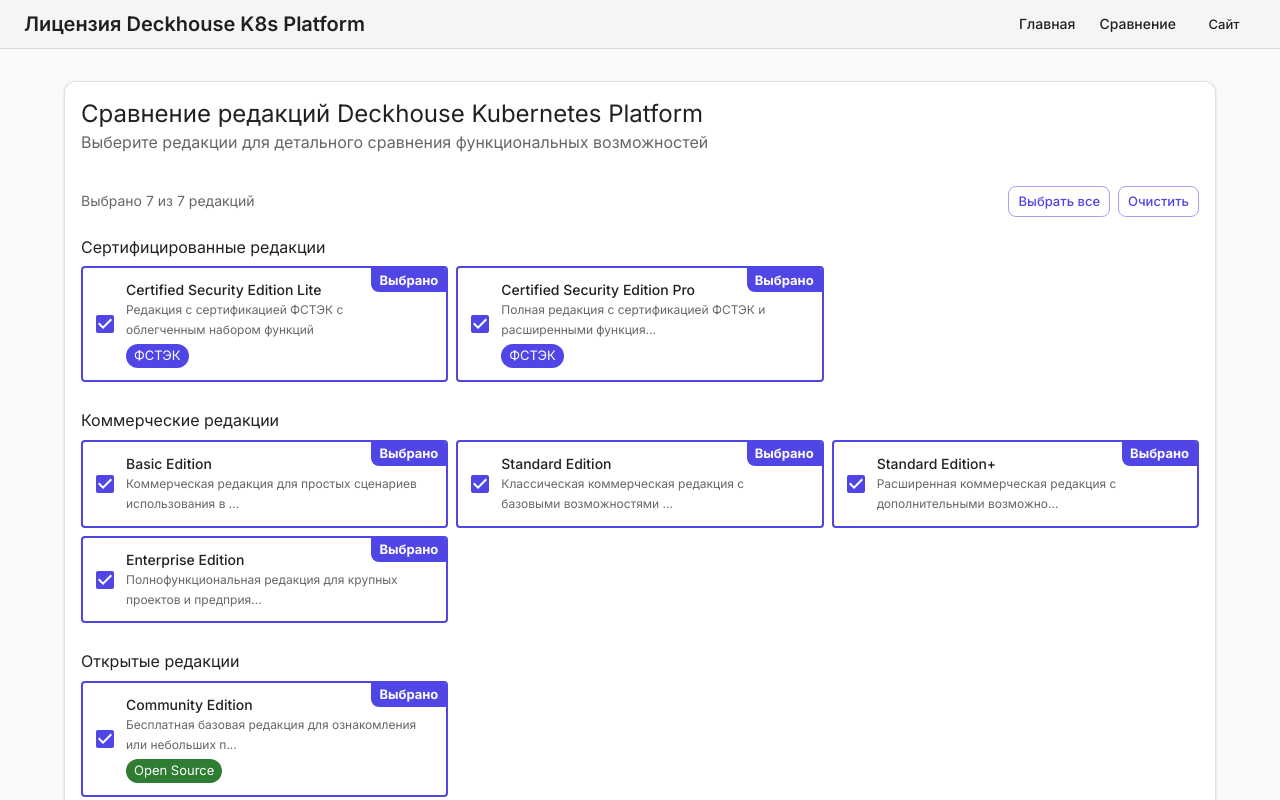
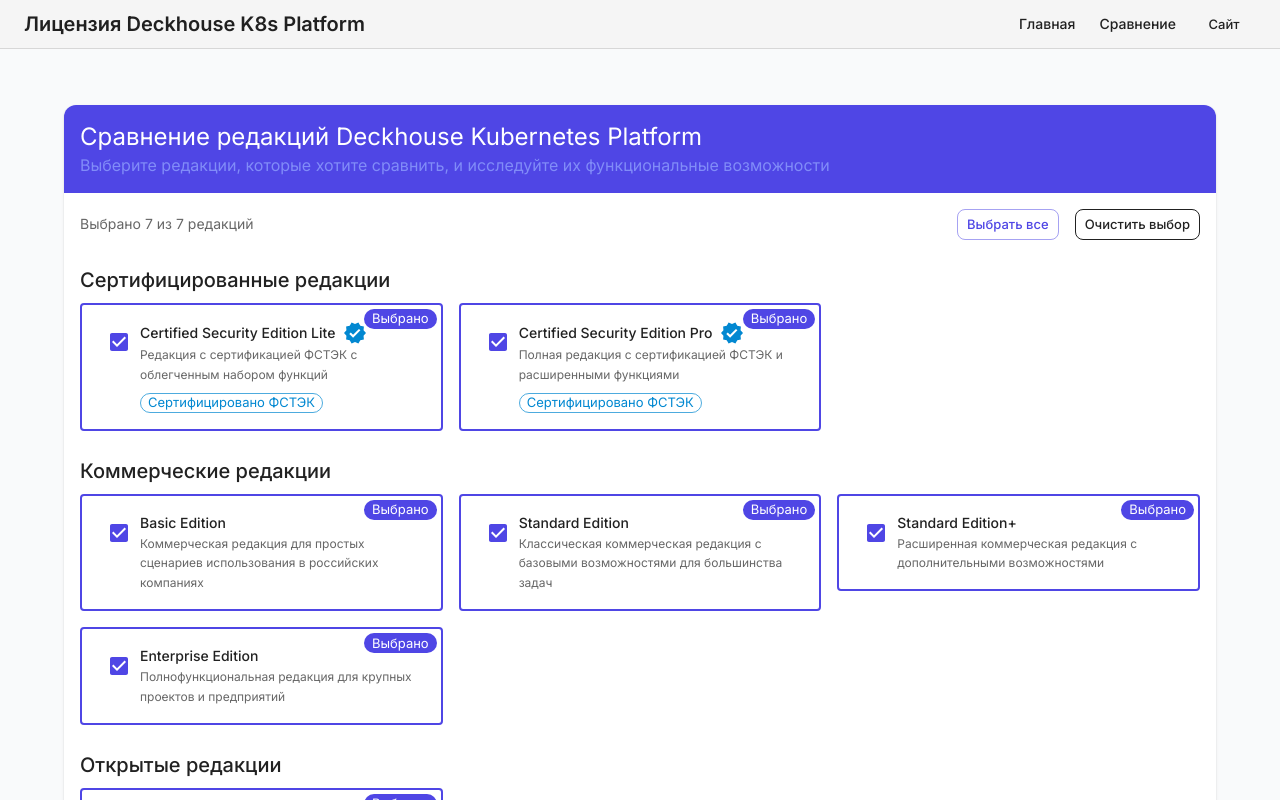
Before and after one commit to heAdz0r/dkp_license_graph, a Next.js app: page /compare in a window 1280 px wide. Shown: the top 800 px of the page. Built offline with nearby package versions, Linux system fonts and the light colour scheme.

Commit message:
Update comparison page with Material UI

```diff
--- a/src/app/compare/page.tsx
+++ b/src/app/compare/page.tsx
@@ -1,26 +1,21 @@
 'use client';
 
 import React, { useState, useMemo } from 'react';
+import {
+  Typography, Box, Card, CardContent, CardHeader,
+  Grid, Checkbox, FormControlLabel, Button, Chip,
+  Paper, Divider, Link as MuiLink, Alert, Stack
+} from '@mui/material';
+import {
+  ArrowBack as ArrowBackIcon,
+  CheckCircle as CheckCircleIcon,
+  Report as ReportIcon,
+  Verified as VerifiedIcon,
+  Public as PublicIcon
+} from '@mui/icons-material';
 import Link from 'next/link';
 import ComparisonTable from '@/components/ComparisonTable';
 import { editions } from '@/data/licenseData';
-import {
-  Box,
-  Button,
-  Card,
-  CardContent,
-  CardHeader,
-  Checkbox,
-  Chip,
-  Divider,
-  FormControlLabel,
-  FormGroup,
-  Grid,
-  Paper,
-  Stack,
-  Typography,
-  Alert
-} from '@mui/material';
 
 export default function ComparePage() {
   // Состояние для выбранных редакций
@@ -68,45 +63,58 @@
   }, []);
 
   return (
-    <Box>
-      <Card variant="outlined" sx={{ mb: 3 }}>
+    <Box sx={{ py: 3 }}>
+      {/* Секция выбора редакций для сравнения */}
+      <Card sx={{ mb: 4 }}>
         <CardHeader
           title="Сравнение редакций Deckhouse Kubernetes Platform"
-          subheader="Выберите редакции для детального сравнения функциональных возможностей"
+          subheader="Выберите редакции, которые хотите сравнить, и исследуйте их функциональные возможности"
+          sx={{ bgcolor: 'primary.main', color: 'white' }}
+          subheaderTypographyProps={{ color: 'primary.light' }}
         />
 
         <CardContent>
-          {/* Контроль выбора */}
-          <Box sx={{ display: 'flex', justifyContent: 'space-between', alignItems: 'center', mb: 2 }}>
+          {/* Управление выбором */}
+          <Box
+            display="flex"
+            flexWrap="wrap"
+            justifyContent="space-between"
+            alignItems="center"
+            mb={3}
+          >
             <Typography variant="body2" color="text.secondary">
               Выбрано {selectedEditions.length} из {editions.length} редакций
             </Typography>
 
-            <Stack direction="row" spacing={1}>
+            <Stack direction="row" spacing={2}>
               <Button
-                size="small"
                 onClick={handleSelectAll}
                 variant="outlined"
+                size="small"
               >
                 Выбрать все
               </Button>
+
               <Button
-                size="small"
                 onClick={handleClearAll}
                 variant="outlined"
+                size="small"
+                color="inherit"
                 disabled={selectedEditions.length === 0}
               >
-                Очистить
+                Очистить выбор
               </Button>
             </Stack>
           </Box>
 
-          {/* Группировка по типам редакций */}
-          <Box sx={{ mb: 3 }}>
-            <Typography variant="subtitle1" gutterBottom>
+          {/* Группы редакций для выбора */}
+          <Stack spacing={3}>
+            {/* Сертифицированные редакции */}
+            <Box>
+              <Typography variant="h6" gutterBottom>
                 Сертифицированные редакции
               </Typography>
-            <Grid container spacing={1}>
+              <Grid container spacing={2}>
                 {editionGroups.certified.map(edition => (
                   <Grid item xs={12} sm={6} md={4} key={edition.id}>
                     <EditionCheckbox
@@ -114,17 +122,19 @@
                       isChecked={selectedEditions.includes(edition.id)}
                       onChange={() => handleEditionToggle(edition.id)}
                       highlight={true}
+                      icon={<VerifiedIcon color="info" />}
                     />
                   </Grid>
                 ))}
               </Grid>
             </Box>
 
-          <Box sx={{ mb: 3 }}>
-            <Typography variant="subtitle1" gutterBottom>
+            {/* Коммерческие редакции */}
+            <Box>
+              <Typography variant="h6" gutterBottom>
                 Коммерческие редакции
               </Typography>
-            <Grid container spacing={1}>
+              <Grid container spacing={2}>
                 {editionGroups.commercial.map(edition => (
                   <Grid item xs={12} sm={6} md={4} key={edition.id}>
                     <EditionCheckbox
@@ -137,40 +147,54 @@
               </Grid>
             </Box>
 
-          <Box sx={{ mb: 3 }}>
-            <Typography variant="subtitle1" gutterBottom>
+            {/* Открытые редакции */}
+            <Box>
+              <Typography variant="h6" gutterBottom>
                 Открытые редакции
               </Typography>
-            <Grid container spacing={1}>
+              <Grid container spacing={2}>
                 {editionGroups.community.map(edition => (
                   <Grid item xs={12} sm={6} md={4} key={edition.id}>
                     <EditionCheckbox
                       edition={edition}
                       isChecked={selectedEditions.includes(edition.id)}
                       onChange={() => handleEditionToggle(edition.id)}
+                      icon={<PublicIcon color="success" />}
                     />
                   </Grid>
                 ))}
               </Grid>
             </Box>
+          </Stack>
 
           <Divider sx={{ my: 3 }} />
 
-          <Box sx={{ display: 'flex', justifyContent: 'space-between', alignItems: 'center' }}>
+          {/* Кнопка возврата */}
+          <Box display="flex" justifyContent="space-between" alignItems="center">
             <Button
               component={Link}
               href="/"
+              startIcon={<ArrowBackIcon />}
               variant="contained"
             >
-              Вернуться к выбору
+              Вернуться к выбору редакции
             </Button>
 
+            {/* Количество выбранных редакций */}
             {selectedEditions.length === 0 ? (
-              <Alert severity="warning" sx={{ flexGrow: 1, ml: 2 }}>
+              <Alert
+                severity="warning"
+                icon={<ReportIcon />}
+                sx={{ py: 0 }}
+              >
                 Выберите хотя бы одну редакцию для сравнения
               </Alert>
             ) : (
-              <Alert severity="success" sx={{ flexGrow: 1, ml: 2 }}>
+              <Alert
+                severity="success"
+                icon={<CheckCircleIcon />}
+                sx={{ py: 0 }}
+              >
                 Выбрано {selectedEditions.length} редакций для сравнения
               </Alert>
             )}
@@ -178,19 +202,30 @@
         </CardContent>
       </Card>
 
+      {/* Секция таблицы сравнения */}
       {selectedEditions.length > 0 ? (
         <ComparisonTable selectedEditions={editionsToShow} />
       ) : (
-        <Paper sx={{ p: 6, textAlign: 'center' }}>
-          <Typography variant="h6" gutterBottom>
+        <Paper
+          sx={{
+            p: 4,
+            textAlign: 'center',
+            display: 'flex',
+            flexDirection: 'column',
+            alignItems: 'center',
+            gap: 2
+          }}
+        >
+          <ReportIcon sx={{ fontSize: 48, color: 'text.disabled' }} />
+          <Typography variant="h6" color="text.primary">
             Не выбрано ни одной редакции
           </Typography>
-          <Typography variant="body2" color="text.secondary" sx={{ mb: 3, maxWidth: 500, mx: 'auto' }}>
+          <Typography color="text.secondary" sx={{ maxWidth: 500, mx: 'auto', mb: 2 }}>
             Выберите хотя бы одну редакцию выше, чтобы увидеть таблицу сравнения функциональных возможностей
           </Typography>
           <Button
+            onClick={handleSelectAll}
             variant="contained"
-            onClick={handleSelectAll}
           >
             Выбрать все редакции
           </Button>
@@ -200,33 +235,35 @@
   );
 }
 
-// Компонент для выбора редакции
+// Компонент для выбора редакции с Material UI
 interface EditionCheckboxProps {
   edition: { id: string; name: string; description: string };
   isChecked: boolean;
   onChange: () => void;
   highlight?: boolean;
+  icon?: React.ReactNode;
 }
 
 const EditionCheckbox: React.FC<EditionCheckboxProps> = ({
   edition,
   isChecked,
   onChange,
-  highlight = false
+  highlight = false,
+  icon = null
 }) => {
   return (
     <Paper
       variant="outlined"
       sx={{
-        p: 1.5,
+        p: 2,
         border: isChecked ? 2 : 1,
         borderColor: isChecked ? 'primary.main' : 'divider',
         bgcolor: isChecked ? 'primary.50' : 'background.paper',
         position: 'relative',
-        overflow: 'hidden'
+        overflow: 'hidden',
+        transition: 'all 0.2s'
       }}
     >
-      <FormGroup>
       <FormControlLabel
         control={
           <Checkbox
@@ -237,36 +274,44 @@
         }
         label={
           <Box>
-              <Typography variant="body2" sx={{ fontWeight: 'medium' }}>
-                {edition.name}
-              </Typography>
-              <Typography variant="caption" color="text.secondary" component="div">
-                {edition.description.length > 60
-                  ? `${edition.description.substring(0, 60)}...`
-                  : edition.description}
+            <Box display="flex" alignItems="center" gap={1}>
+              <Typography variant="subtitle2">{edition.name}</Typography>
+              {icon}
+            </Box>
+            <Typography variant="caption" color="text.secondary" display="block">
+              {edition.description}
             </Typography>
 
+            {/* Бейдж для специальных редакций */}
             {edition.id.includes('cert') && (
               <Chip
-                  label="ФСТЭК"
+                label="Сертифицировано ФСТЭК"
                 size="small"
-                  color="primary"
-                  sx={{ mt: 0.5 }}
+                color="info"
+                variant="outlined"
+                sx={{ mt: 1, height: 20 }}
               />
             )}
             {edition.id === 'community' && (
               <Chip
-                  label="Open Source"
+                label="Открытый исходный код"
                 size="small"
                 color="success"
-                  sx={{ mt: 0.5 }}
+                variant="outlined"
+                sx={{ mt: 1, height: 20 }}
               />
             )}
           </Box>
         }
+        sx={{
+          alignItems: 'flex-start',
+          marginLeft: 0,
+          marginRight: 0,
+          width: '100%'
+        }}
       />
-      </FormGroup>
 
+      {/* Лейбл для выбранных редакций */}
       {isChecked && (
         <Chip
           label="Выбрано"
@@ -274,10 +319,10 @@
           color="primary"
           sx={{
             position: 'absolute',
-            top: 0,
-            right: 0,
-            borderRadius: '0 0 0 8px',
-            fontWeight: 'bold'
+            top: 4,
+            right: 4,
+            height: 20,
+            '& .MuiChip-label': { px: 1 }
           }}
         />
       )}
```
Lines whose indentation alone changed are shown as unchanged.
